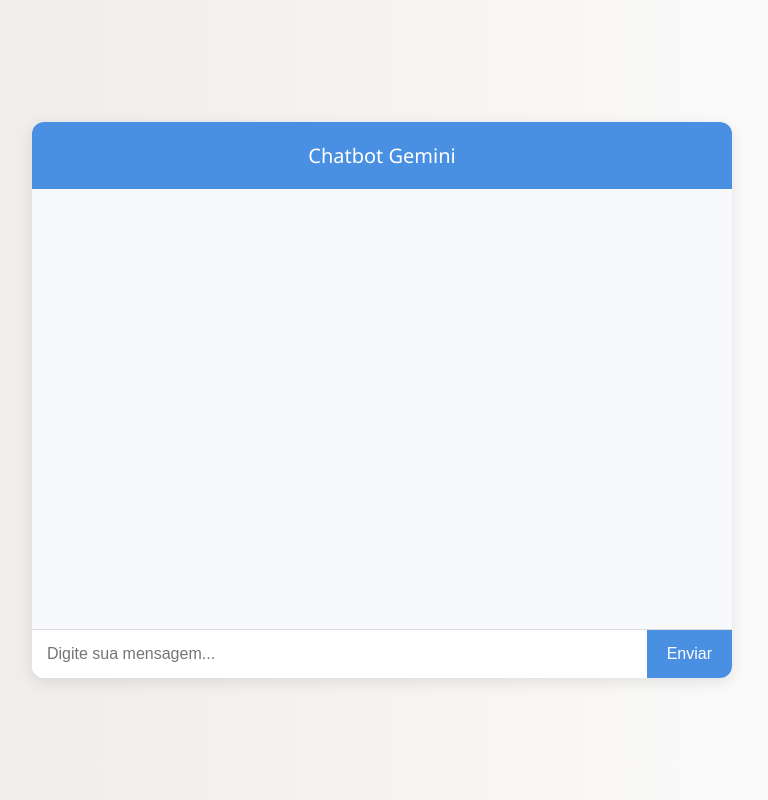
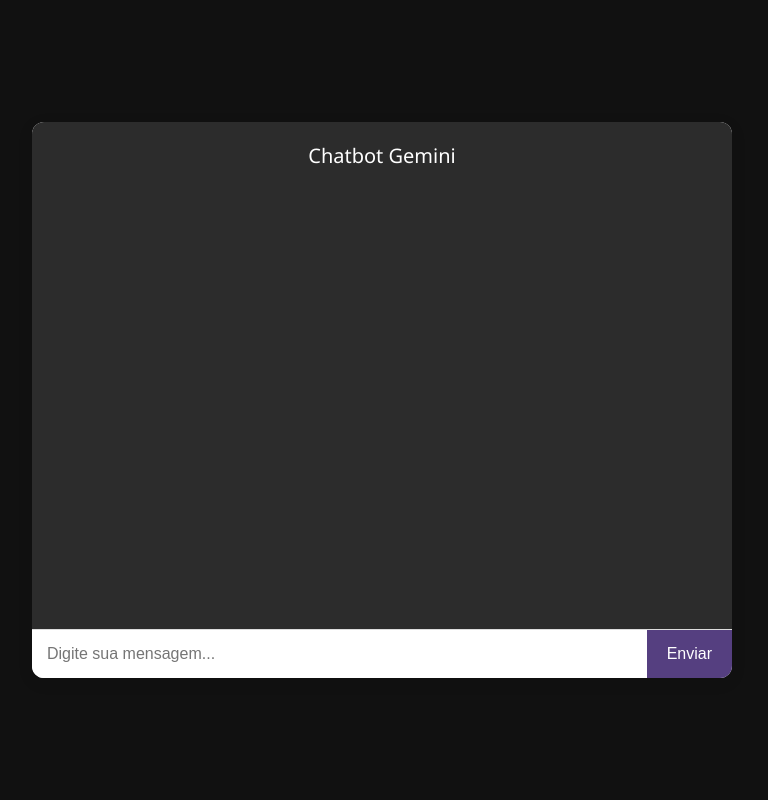
Before and after one commit to FranciscoJedison/PythonProjetos, a Flask app: page / in a window 1280 px wide. Shown: the whole page, without its empty margins (258-1026 px from the left). Run offline with Flask 3, Linux system fonts and the light colour scheme.

Commit message:
gemini API

```diff
--- a/bard-gemini-test/app.py
+++ b/bard-gemini-test/app.py
@@ -30,7 +30,7 @@
 
     try:
         response = model.generate_content(pergunta, stream=True)
-        to_markdown(response.resolve())
+        (response.resolve())
         return jsonify({"resposta": response.text})
     except Exception as e:
         return jsonify({"resposta": f"Ocorreu um erro: {str(e)}"})
--- a/bard-gemini-test/templates/index.html
+++ b/bard-gemini-test/templates/index.html
@@ -1,12 +1,13 @@
 <!DOCTYPE html>
 <html lang="pt-br">
 <head>
+  <script src="https://cdn.jsdelivr.net/npm/marked/marked.min.js"></script>
   <meta charset="UTF-8">
   <title>Chatbot Gemini</title>
   <style>
     body {
       font-family: "Segoe UI", Tahoma, Geneva, Verdana, sans-serif;
-      background: linear-gradient(to right, #ece9e6, #ffffff);
+      background: #111111;
       margin: 0;
       padding: 0;
       display: flex;
@@ -27,7 +28,7 @@
     }
 
     #chat-header {
-      background: #4a90e2;
+      background: #2c2c2c;
       color: white;
       padding: 20px;
       font-size: 20px;
@@ -41,7 +42,7 @@
       display: flex;
       flex-direction: column;
       gap: 10px;
-      background-color: #f7f9fc;
+      background-color: #2c2c2c;
     }
 
     .mensagem {
@@ -79,7 +80,7 @@
     #enviarBtn {
       padding: 0 20px;
       border: none;
-      background: #4a90e2;
+      background: #553f80;
       color: white;
       font-size: 16px;
       cursor: pointer;
@@ -87,7 +88,7 @@
     }
 
     #enviarBtn:hover {
-      background: #357ab8;
+      background: #553f80;
     }
   </style>
 </head>
@@ -105,7 +106,13 @@
     function adicionarMensagem(texto, classe) {
       const msg = document.createElement("div");
       msg.className = "mensagem " + classe;
-      msg.textContent = texto;
+
+      if (classe === "bot") {
+        msg.innerHTML = marked.parse(texto);  // ← interpreta markdown
+      } else {
+        msg.textContent = texto;
+      }
+
       document.getElementById("mensagens").appendChild(msg);
       document.getElementById("mensagens").scrollTop = document.getElementById("mensagens").scrollHeight;
     }
```
